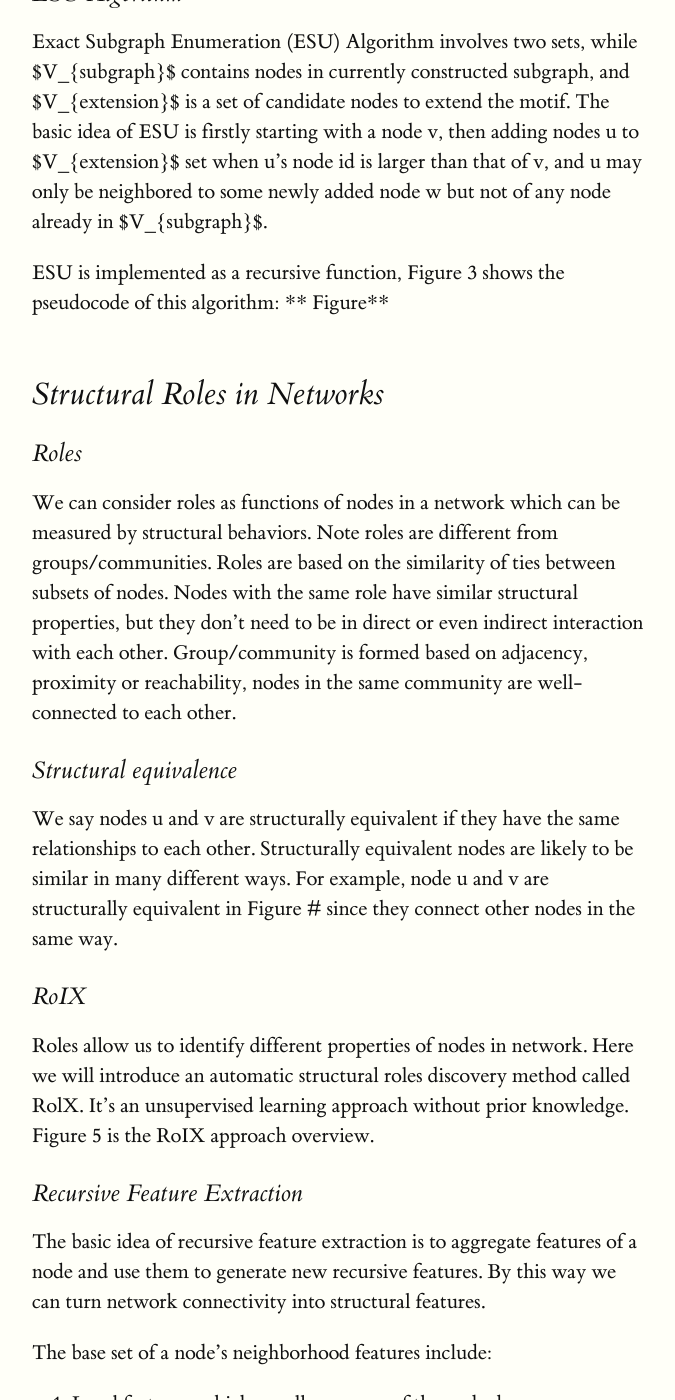
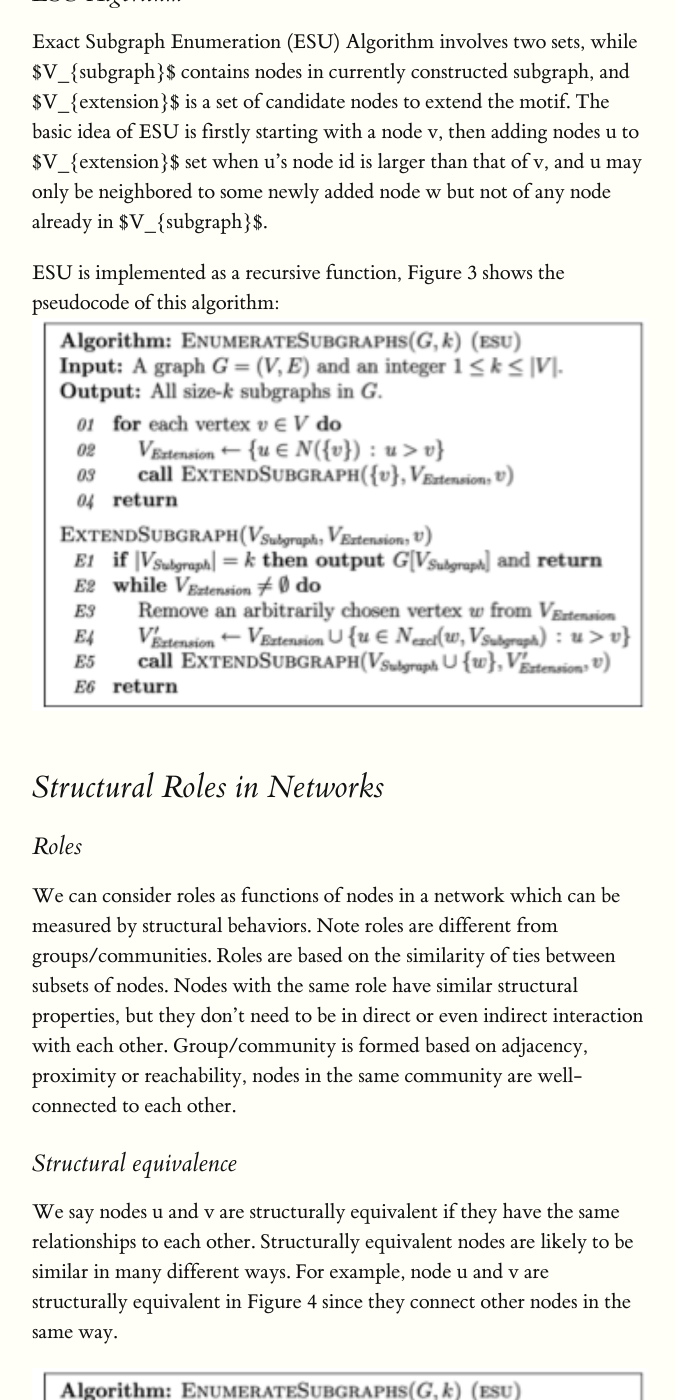
Before and after one commit to snap-stanford/cs224w-notes, a Jekyll site: the page built from preliminaries/motifs-and-structral-roles_lecture.md, in a window 1280 px wide and 1400 px high, scrolled down 2868 px. Shown: the whole window, without its empty margins (128-803 px from the left). Built offline with Jekyll 4.4.1, drawn with Linux system fonts in a browser that asks for light colours; our own code applies the rules of GitHub Pages for plain Markdown files; formulas are drawn with MathJax 3.

Commit message:
Update motifs-and-structral-roles_lecture.md

```diff
--- a/preliminaries/motifs-and-structral-roles_lecture.md
+++ b/preliminaries/motifs-and-structral-roles_lecture.md
@@ -48,7 +48,7 @@ Just knowing if a certain subgraph exists in a graph is a hard computational pro
 Exact Subgraph Enumeration (ESU) Algorithm involves two sets,  while $V_{subgraph}$ contains nodes in currently constructed subgraph, and $V_{extension}$ is a set of candidate nodes to extend the motif.  The basic idea of ESU is firstly starting with a node v, then adding nodes u to $V_{extension}$ set when u's node id is larger than that of v, and u may only be neighbored to some newly added node w but not of any node already in $V_{subgraph}$.
 
 ESU is implemented as a recursive function, Figure 3 shows the pseudocode of this algorithm:
-** Figure**
+![Figure 3](../assets/img/Exact_Subgraph_Enumeration.png?style=centerme)
 
 ## Structural Roles in Networks
 
@@ -57,10 +57,13 @@ ESU is implemented as a recursive function, Figure 3 shows the pseudocode of thi
 We can consider roles as functions of nodes in a network which can be measured by structural behaviors. Note roles are different from groups/communities. Roles are based on the similarity of ties between subsets of nodes. Nodes with the same role have similar structural properties, but they don't need to be in direct or even indirect interaction with each other. Group/community is formed based on adjacency, proximity or reachability, nodes in the same community are well-connected to each other.
 
 ### Structural equivalence
-We say nodes u and v are structurally equivalent if they have the same relationships to each other. Structurally equivalent nodes are likely to be similar in many different ways. For example, node u and v are structurally equivalent in Figure # since they connect other nodes in the same way.
+We say nodes u and v are structurally equivalent if they have the same relationships to each other. Structurally equivalent nodes are likely to be similar in many different ways. For example, node u and v are structurally equivalent in Figure 4 since they connect other nodes in the same way.
+
+![Figure 4](../assets/img/Exact_Subgraph_Enumeration.png?style=centerme)
 
 ### RoIX
 Roles allow us to identify different properties of nodes in network. Here we will introduce an automatic structural roles discovery method called RolX. It's an unsupervised learning approach without prior knowledge. Figure 5 is the RoIX approach overview.
+
 
 ### Recursive Feature Extraction
 The basic idea of recursive feature extraction is to aggregate features of a node and use them to generate new recursive features. By this way we can turn network connectivity into structural features.
```
